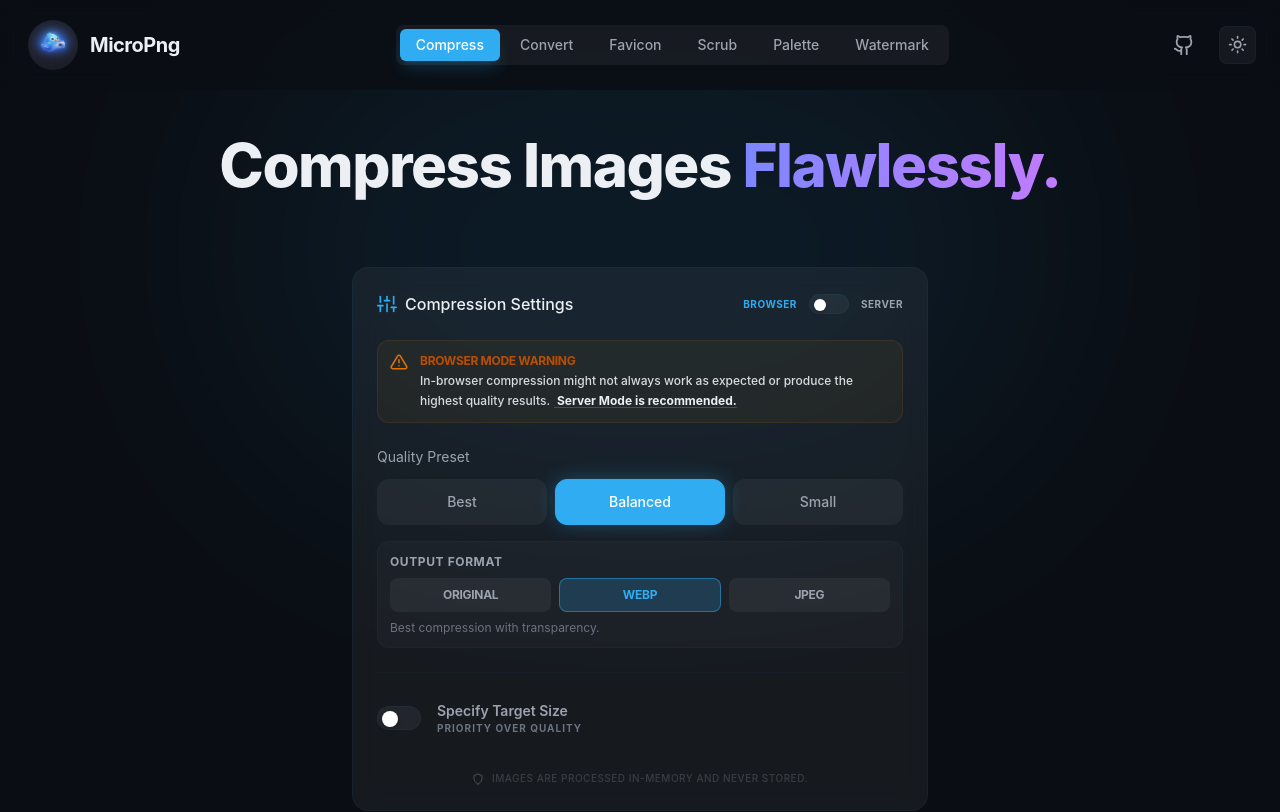
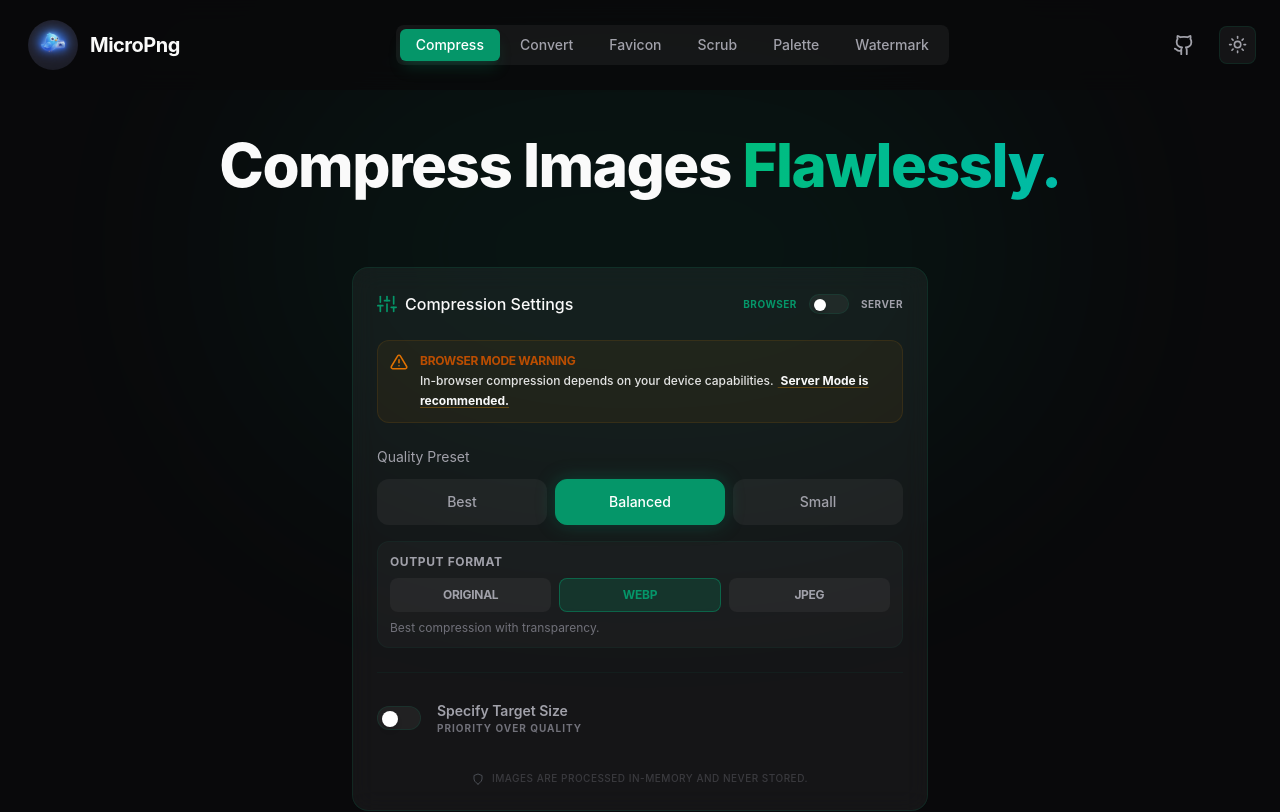
Before and after one commit to SahilFruitwala/filemite, a Next.js app: page / in a window 1280 px wide. Shown: the top 812 px of the page. Built offline with nearby package versions, Linux system fonts and the light colour scheme.

Commit message:
feat: update color palette to a teal and zinc-based theme across all pages and UI components

```diff
--- a/src/app/globals.css
+++ b/src/app/globals.css
@@ -1,12 +1,12 @@
 @import "tailwindcss";
 
 @theme {
-  --color-primary: #2facf2;
-  --color-primary-hover: #1e8bcc;
+  --color-primary: #059669;
+  --color-primary-hover: #047857;
   --color-secondary: var(--color-secondary);
-  --color-accent: #88c0d0;
-  --color-success: #a3be8c;
-  --color-error: #bf616a;
+  --color-accent: #f59e0b;
+  --color-success: #10b981;
+  --color-error: #ef4444;
 
   /* Semantic Theme Variables mapped to CSS variables */
   --color-surface: var(--color-surface);
@@ -17,47 +17,49 @@
   --color-subtle: var(--color-subtle);
   --color-dim: var(--color-dim);
 
-  --color-info: #3b82f6;
-  --color-warning: #eab308;
+  --color-info: #14b8a6;
+  --color-warning: #f59e0b;
 
   --color-foreground: var(--foreground);
   --color-background: var(--background);
 
-  --font-sans: 'Inter', -apple-system, BlinkMacSystemFont, 'Segoe UI', Roboto, Oxygen, Ubuntu, Cantarell, 'Open Sans', 'Helvetica Neue', sans-serif;
+  --font-sans:
+    "Inter", -apple-system, BlinkMacSystemFont, "Segoe UI", Roboto, Oxygen,
+    Ubuntu, Cantarell, "Open Sans", "Helvetica Neue", sans-serif;
 }
 
 :root {
-  --background: #f8fafc; /* SLATE-50 */
-  --foreground: #0f172a; /* SLATE-900 */
+  --background: #fafafa; /* ZINC-50 */
+  --foreground: #18181b; /* ZINC-900 */
   --glass: rgba(255, 255, 255, 0.6);
   --glass-border: rgba(0, 0, 0, 0.05);
 
-  --color-secondary: #f1f5f9; /* SLATE-100 */
-  --color-surface: rgba(0, 0, 0, 0.04);
-  --color-surface-hover: rgba(0, 0, 0, 0.07);
-  --color-border: rgba(47, 172, 242, 0.12);
+  --color-secondary: #f4f4f5; /* ZINC-100 */
+  --color-surface: rgba(0, 0, 0, 0.03);
+  --color-surface-hover: rgba(0, 0, 0, 0.06);
+  --color-border: rgba(5, 150, 105, 0.1);
 
-  --color-muted: #475569; /* SLATE-600 */
-  --color-subtle: #94a3b8; /* SLATE-400 */
-  --color-dim: #cbd5e1; /* SLATE-300 */
-  --primary-rgb: 47, 172, 242;
+  --color-muted: #52525b; /* ZINC-600 */
+  --color-subtle: #a1a1aa; /* ZINC-400 */
+  --color-dim: #d4d4d8; /* ZINC-300 */
+  --primary-rgb: 5, 150, 105;
 }
 
 .dark {
-  --background: #0a0e14;
-  --foreground: #eceff4;
+  --background: #09090b; /* ZINC-950 */
+  --foreground: #fafafa; /* ZINC-50 */
   --glass: rgba(255, 255, 255, 0.05);
   --glass-border: rgba(255, 255, 255, 0.1);
 
-  --color-secondary: #1a1f28;
+  --color-secondary: #18181b; /* ZINC-900 */
   --color-surface: rgba(255, 255, 255, 0.05);
-  --color-surface-hover: rgba(255, 255, 255, 0.06);
-  --color-border: rgba(47, 172, 242, 0.06);
+  --color-surface-hover: rgba(255, 255, 255, 0.08);
+  --color-border: rgba(5, 150, 105, 0.15);
 
-  --color-muted: #9ca3af;
-  --color-subtle: #6b7280;
-  --color-dim: #4b5563;
-  --primary-rgb: 47, 172, 242;
+  --color-muted: #a1a1aa; /* ZINC-400 */
+  --color-subtle: #71717a; /* ZINC-500 */
+  --color-dim: #52525b; /* ZINC-600 */
+  --primary-rgb: 5, 150, 105;
 }
 
 body {
@@ -65,9 +67,12 @@
   color: var(--foreground);
   font-family: var(--font-sans);
   -webkit-font-smoothing: antialiased;
-  transition: background-color 0.3s ease, color 0.3s ease;
+  transition:
+    background-color 0.3s ease,
+    color 0.3s ease;
 }
 
-a, button {
+a,
+button {
   cursor: pointer;
 }
--- a/src/app/page.tsx
+++ b/src/app/page.tsx
@@ -213,7 +213,7 @@
 
       <main className="container mx-auto px-6 pt-32 pb-20">
         <PageHeader
-          title={<>Compress Images <span className="text-transparent bg-clip-text bg-gradient-to-r from-indigo-400 to-purple-400">Flawlessly.</span></>}
+          title={<>Compress Images <span className="text-transparent bg-clip-text bg-gradient-to-r from-emerald-500 to-teal-500">Flawlessly.</span></>}
         />
 
             {/* Compression Settings Panel */}
@@ -243,12 +243,12 @@
                              </div>
 
                             {isMobile && processingMode === 'server' && (
-                                <div className="bg-blue-500/5 dark:bg-blue-500/10 border border-blue-500/20 rounded-xl p-3 flex gap-3 animate-in fade-in slide-in-from-top-2">
-                                    <svg width="18" height="18" viewBox="0 0 24 24" fill="none" stroke="currentColor" strokeWidth="2" strokeLinecap="round" strokeLinejoin="round" className="text-blue-600 shrink-0"><circle cx="12" cy="12" r="10"/><line x1="12" y1="16" x2="12" y2="12"/><line x1="12" y1="8" x2="12.01" y2="8"/></svg>
+                                <div className="bg-teal-500/5 dark:bg-teal-500/10 border border-teal-500/20 rounded-xl p-3 flex gap-3 animate-in fade-in slide-in-from-top-2">
+                                    <svg width="18" height="18" viewBox="0 0 24 24" fill="none" stroke="currentColor" strokeWidth="2" strokeLinecap="round" strokeLinejoin="round" className="text-teal-600 shrink-0"><circle cx="12" cy="12" r="10"/><line x1="12" y1="16" x2="12" y2="12"/><line x1="12" y1="8" x2="12.01" y2="8"/></svg>
                                     <div className="flex flex-col gap-0.5">
-                                        <span className="text-xs font-bold text-blue-700 uppercase tracking-tight">Mobile Optimization Active</span>
+                                        <span className="text-xs font-bold text-teal-700 uppercase tracking-tight">Mobile Optimization Active</span>
                                         <p className="text-xs text-foreground/80 leading-relaxed font-medium">
-                                            Browser-side compression is difficult on mobile devices due to CPU limits. We recommend sticking with <span className="text-foreground font-bold underline decoration-blue-500/30 underline-offset-2">Server Mode</span> for a smoother experience.
+                                            Browser-side compression is difficult on mobile devices due to CPU limits. We recommend sticking with <span className="text-foreground font-bold underline decoration-teal-500/30 underline-offset-2">Server Mode</span> for a smoother experience.
                                         </p>
                                     </div>
                                 </div>
@@ -261,8 +261,8 @@
                                         <span className="text-xs font-bold text-amber-700 uppercase tracking-tight">{isMobile ? "Warning: Performance Impact" : "Browser Mode Warning"}</span>
                                         <p className="text-xs text-foreground/90 leading-relaxed font-medium">
                                             {isMobile
-                                                ? "Browser mode is very difficult for mobile hardware to handle. You may experience slow processing or browser crashes."
-                                                : "In-browser compression might not always work as expected or produce the highest quality results."}
+                                                ? "Browser mode is very difficult on mobile. You may experience slow down."
+                                                : "In-browser compression depends on your device capabilities."}
                                             <span className="text-foreground font-bold underline decoration-amber-500/30 underline-offset-2 ml-1"> Server Mode is recommended.</span>
                                         </p>
                                     </div>
--- a/src/app/palette/page.tsx
+++ b/src/app/palette/page.tsx
@@ -72,7 +72,7 @@
 
   return (
     <div className="min-h-screen relative overflow-hidden bg-center selection:bg-primary/30">
-      <BackgroundGlow color="blue" />
+      <BackgroundGlow color="teal" />
       <Navbar />
 
       <main className="container mx-auto px-6 pt-32 pb-20">
--- a/src/app/watermark/page.tsx
+++ b/src/app/watermark/page.tsx
@@ -137,13 +137,13 @@
 
   return (
     <div className="min-h-screen relative overflow-hidden bg-center">
-      <BackgroundGlow color="indigo" />
+      <BackgroundGlow color="teal" />
 
       <Navbar />
 
       <main className="container mx-auto px-6 pt-32 pb-20">
         <PageHeader
-            title={<>Add Watermark <span className="text-transparent bg-clip-text bg-gradient-to-r from-indigo-400 to-purple-400">Instantly.</span></>}
+            title={<>Add Watermark <span className="text-transparent bg-clip-text bg-gradient-to-r from-emerald-500 to-teal-500">Instantly.</span></>}
             description="Protect your images properly. Add logos or text watermarks with full control over opacity and positioning."
         />
 
--- a/src/components/ui/BackgroundGlow.tsx
+++ b/src/components/ui/BackgroundGlow.tsx
@@ -1,21 +1,22 @@
-import React from 'react';
+import React from "react";
 
-type GlowColor = 'primary' | 'emerald' | 'indigo' | 'blue' | 'purple' | 'cyan';
+type GlowColor = "primary" | "emerald" | "amber" | "teal" | "zinc";
 
 interface BackgroundGlowProps {
   color?: GlowColor;
 }
 
 const colorMap: Record<GlowColor, string> = {
-  primary: 'bg-primary',
-  emerald: 'bg-emerald-500',
-  indigo: 'bg-indigo-500',
-  blue: 'bg-blue-500',
-  purple: 'bg-purple-500',
-  cyan: 'bg-cyan-500',
+  primary: "bg-primary",
+  emerald: "bg-emerald-500",
+  amber: "bg-amber-500",
+  teal: "bg-teal-500",
+  zinc: "bg-zinc-500",
 };
 
-export default function BackgroundGlow({ color = 'primary' }: BackgroundGlowProps) {
+export default function BackgroundGlow({
+  color = "primary",
+}: BackgroundGlowProps) {
   return (
     <div
       className={`absolute top-0 left-1/2 -translate-x-1/2 w-[800px] h-[500px] ${colorMap[color]} opacity-[0.08] blur-[120px] rounded-full pointer-events-none z-[-1] transition-colors duration-500`}
```
Also changed, not shown: src/app/scrub/page.tsx (+6 -6 lines).
